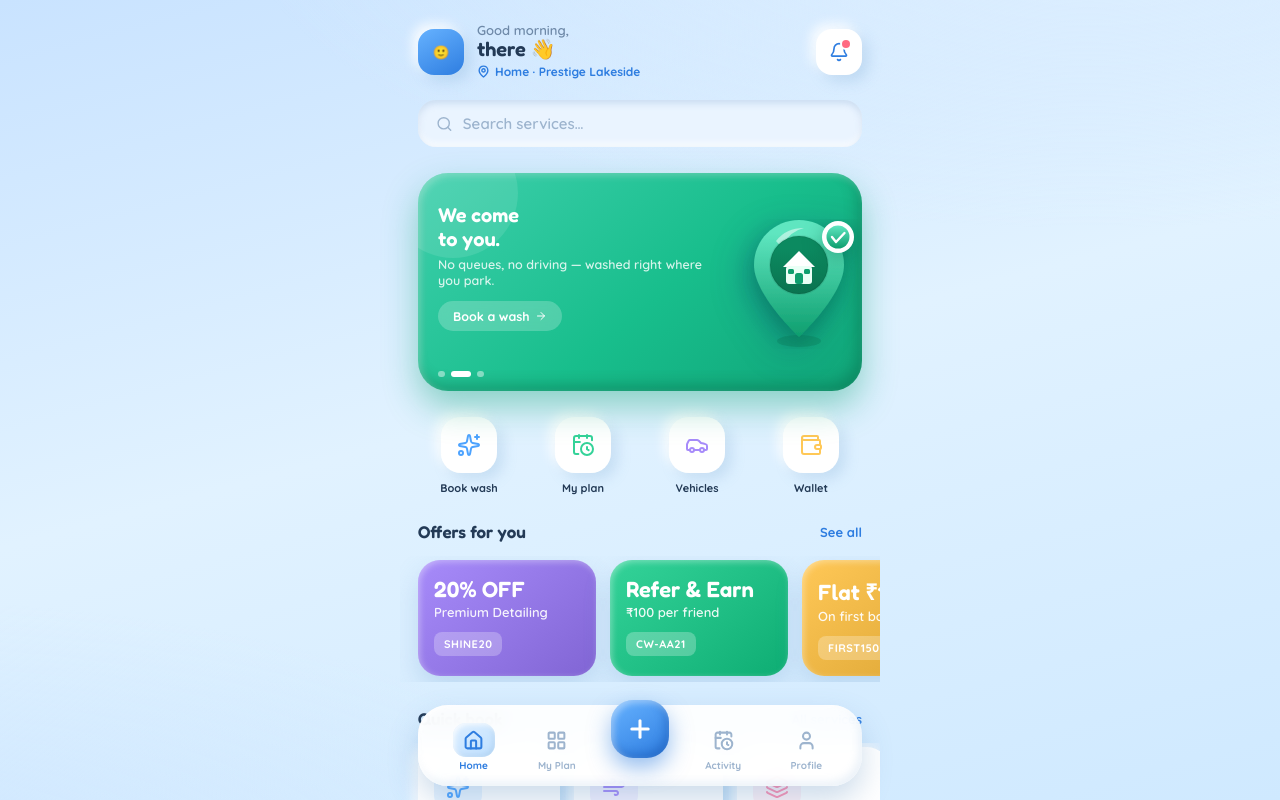
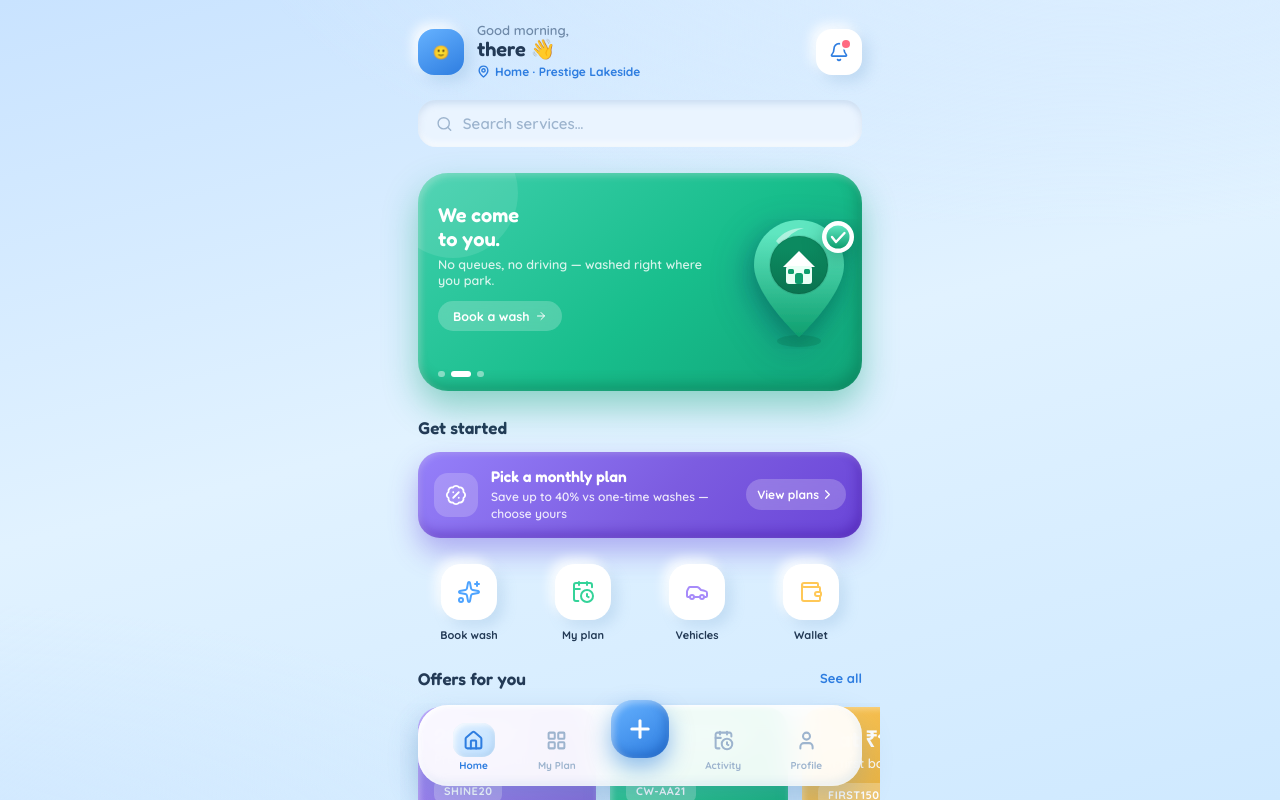
Before and after one commit to soumyaguptaworks-hash/daily-car-wash, a React (Vite) app: page /home in a window 1280 px wide. Shown: the top 800 px of the page. Built offline with nearby package versions, Linux system fonts and the light colour scheme.

Commit message:
feat: home get-started plan CTA for non-subscribers

```diff
--- a/src/pages/Home.jsx
+++ b/src/pages/Home.jsx
@@ -2,7 +2,7 @@ import { useState, useEffect, useRef } from 'react';
 import { useNavigate } from 'react-router-dom';
 import {
   Bell, MapPin, Search, Sparkles, CalendarClock, Car, Wallet,
-  ChevronRight, Navigation, ArrowRight,
+  ChevronRight, Navigation, ArrowRight, BadgePercent,
 } from 'lucide-react';
 import { useStore } from '../store';
 import { ALL_SERVICES, OFFERS, inr } from '../data';
@@ -295,6 +295,20 @@ export default function Home() {
         </Section>
       )}
 
+      {/* get started CTA for non-subscribers */}
+      {!activePlan && (
+        <Section title="Get started">
+          <button className={s.planPromo} onClick={() => nav('/plans')}>
+            <span className={s.planPromoIcon}><BadgePercent size={22} /></span>
+            <span style={{ flex: 1, textAlign: 'left' }}>
+              <span className={s.planPromoTitle}>Pick a monthly plan</span>
+              <span className={s.planPromoSub}>Save up to 40% vs one-time washes — choose yours</span>
+            </span>
+            <span className={s.planPromoCta}>View plans <ChevronRight size={15} /></span>
+          </button>
+        </Section>
+      )}
+
       {/* quick actions */}
       <Section>
         <div className={s.qaGrid}>
```
